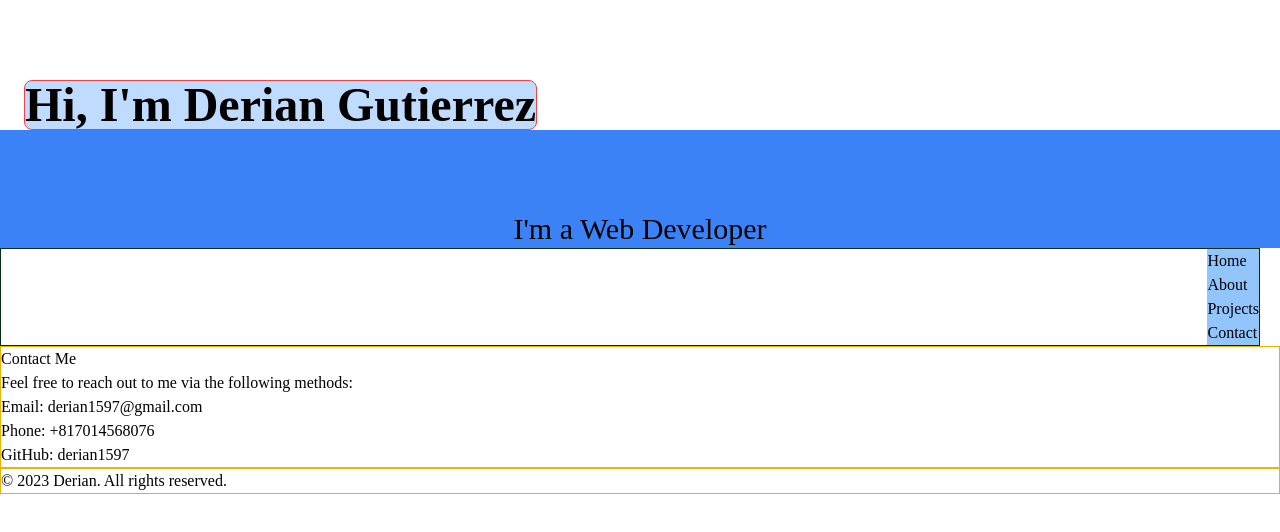
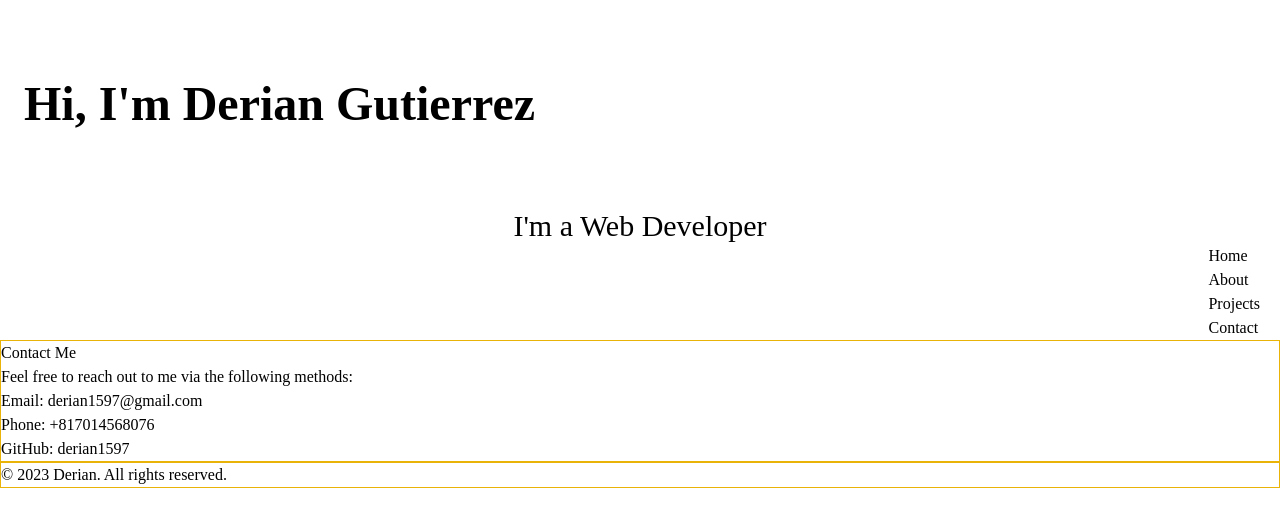
Before and after one commit to derian1597/derian1597.github.io, a website: page index.html in a window 1280 px wide. Drawn offline with Linux system fonts and the light colour scheme; files that its build step writes are made by us from their sources; a web font is replaced by a local one.

Commit message:
Update index.html

```diff
--- a/index.html
+++ b/index.html
@@ -24,18 +24,18 @@
         </nav> -->
     </header>
 
-    <section id="home" class="border border-red-500 mt-20 ml-6 bg-blue-200 rounded-lg flex w-fit text-5xl font-bold">
+    <section id="home" class=" mt-20 ml-6 flex w-fit text-5xl font-bold">
         <h1 class="text-right">Hi</h1>
         <h1 class="text-left">, I'm Derian Gutierrez</h1>
     </section>
 
-    <section id="about" class="border border-blue-500 bg-blue-500 flex justify-center pt-20 min-h-fit text-3xl">
+    <section id="about" class=" flex justify-center pt-20 min-h-fit text-3xl">
         <h2 class="">I'm a Web Developer</h2>
     </section>
 
-    <section id="tags" class="flex justify-end mr-5 border border-green-950">
+    <section id="tags" class="flex justify-end mr-5">
         <nav>
-            <ul class="bg-blue-300">
+            <ul class="">
                 <li><a href="#home">Home</a></li>
                 <li><a href="#about">About</a></li>
                 <li><a href="#projects">Projects</a></li>
@@ -77,7 +77,7 @@
         <p>© 2023 Derian. All rights reserved.</p>
     </footer>
 
-    <script src="script.js"></script>
+    <script src="resources/js/script.js"></script>
 </body>
 
 </html>
```
